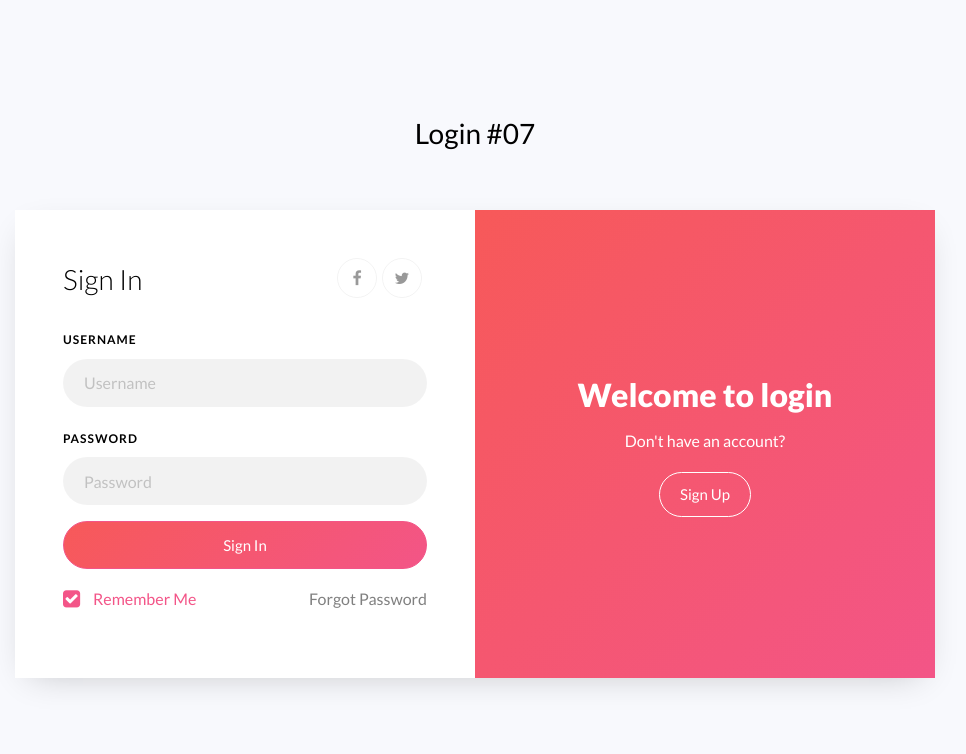
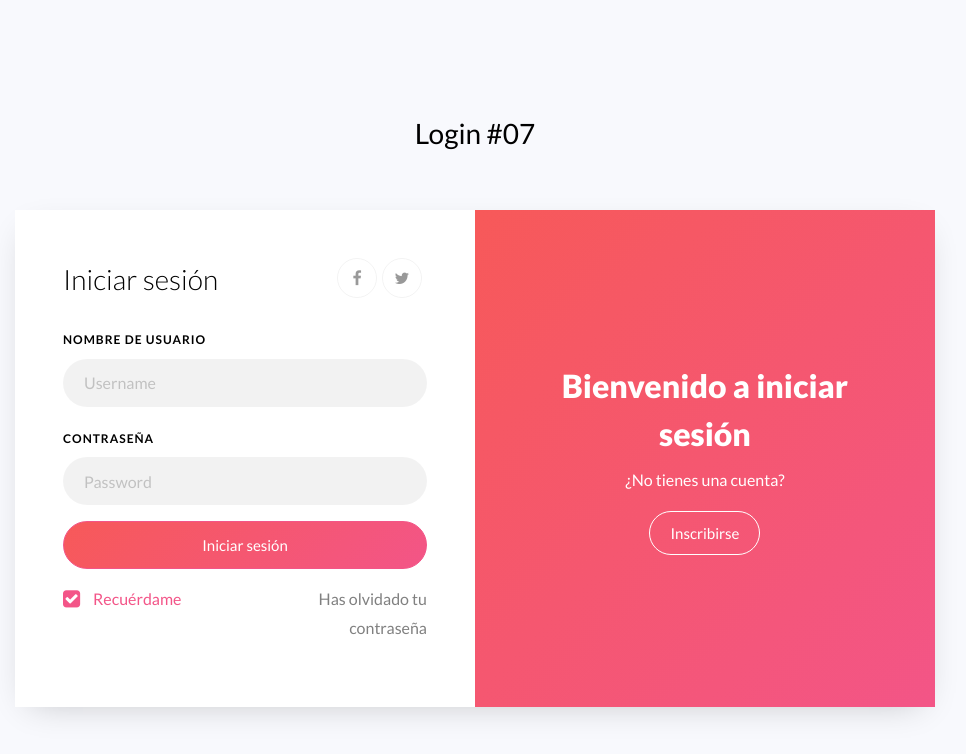
Before and after one commit to desarrolloti12/ProbandoGit, a plain HTML site: page index.html in a window 1280 px wide. Shown: the whole page, without its empty margins (165-1131 px from the left). Drawn offline with Linux system fonts and the light colour scheme.

Commit message:
Se cambio el idioma del login

```diff
--- a/index.html
+++ b/index.html
@@ -25,15 +25,15 @@
 					<div class="wrap d-md-flex">
 						<div class="text-wrap p-4 p-lg-5 text-center d-flex align-items-center order-md-last">
 							<div class="text w-100">
-								<h2>Welcome to login</h2>
-								<p>Don't have an account?</p>
-								<a href="#" class="btn btn-white btn-outline-white">Sign Up</a>
+								<h2>Bienvenido a iniciar sesión</h2>
+								<p>¿No tienes una cuenta?</p>
+								<a href="#" class="btn btn-white btn-outline-white">Inscribirse</a>
 							</div>
 			      </div>
 						<div class="login-wrap p-4 p-lg-5">
 			      	<div class="d-flex">
 			      		<div class="w-100">
-			      			<h3 class="mb-4">Sign In</h3>
+			      			<h3 class="mb-4">Iniciar sesión</h3>
 			      		</div>
 								<div class="w-100">
 									<p class="social-media d-flex justify-content-end">
@@ -44,25 +44,25 @@
 			      	</div>
 							<form action="#" class="signin-form">
 			      		<div class="form-group mb-3">
-			      			<label class="label" for="name">Username</label>
+			      			<label class="label" for="name">Nombre de usuario</label>
 			      			<input type="text" class="form-control" placeholder="Username" required>
 			      		</div>
 		            <div class="form-group mb-3">
-		            	<label class="label" for="password">Password</label>
+		            	<label class="label" for="password">Contraseña</label>
 		              <input type="password" class="form-control" placeholder="Password" required>
 		            </div>
 		            <div class="form-group">
-		            	<button type="submit" class="form-control btn btn-primary submit px-3">Sign In</button>
+		            	<button type="submit" class="form-control btn btn-primary submit px-3">Iniciar sesión</button>
 		            </div>
 		            <div class="form-group d-md-flex">
 		            	<div class="w-50 text-left">
-			            	<label class="checkbox-wrap checkbox-primary mb-0">Remember Me
+			            	<label class="checkbox-wrap checkbox-primary mb-0">Recuérdame
 									  <input type="checkbox" checked>
 									  <span class="checkmark"></span>
 										</label>
 									</div>
 									<div class="w-50 text-md-right">
-										<a href="#">Forgot Password</a>
+										<a href="#">Has olvidado tu contraseña</a>
 									</div>
 		            </div>
 		          </form>
```
